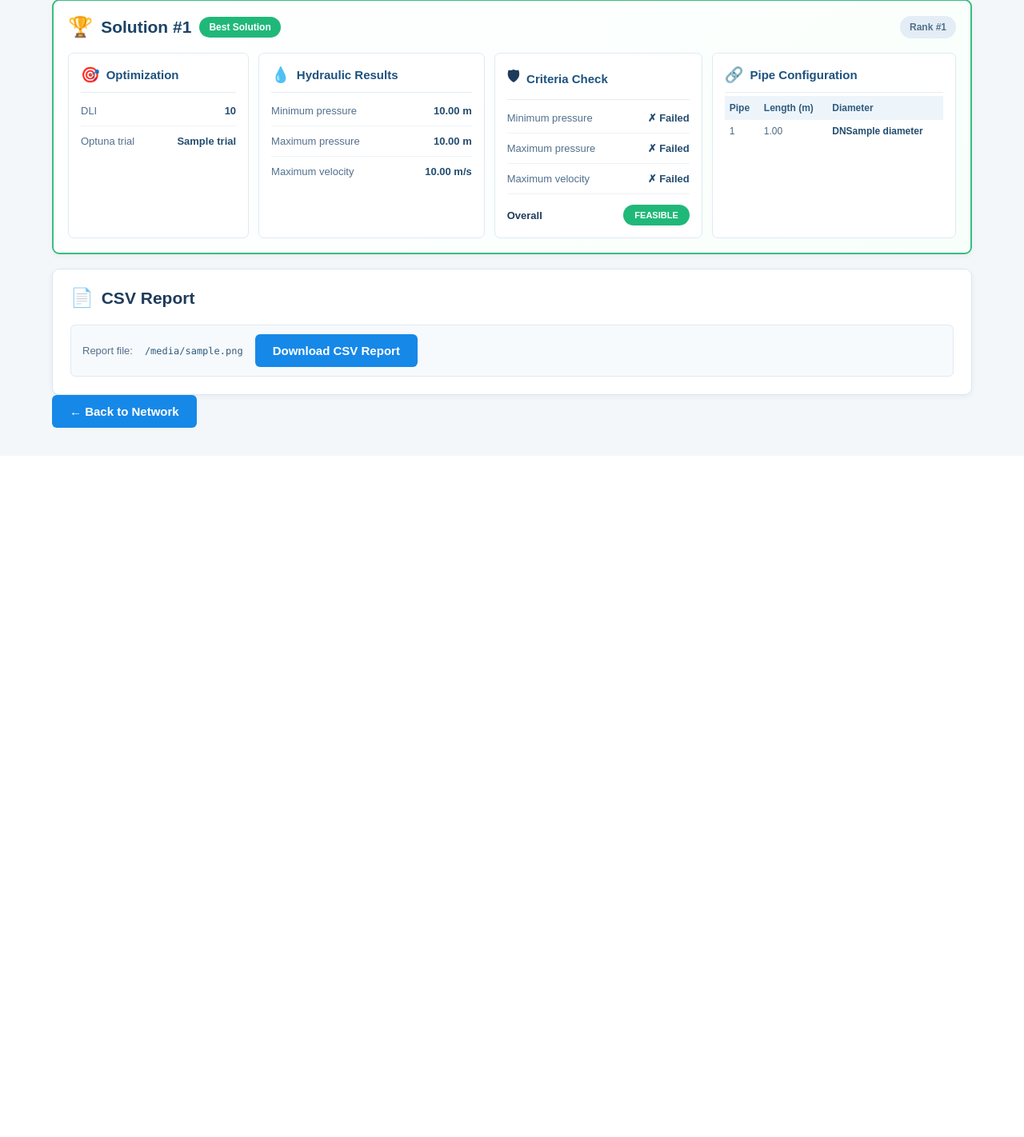
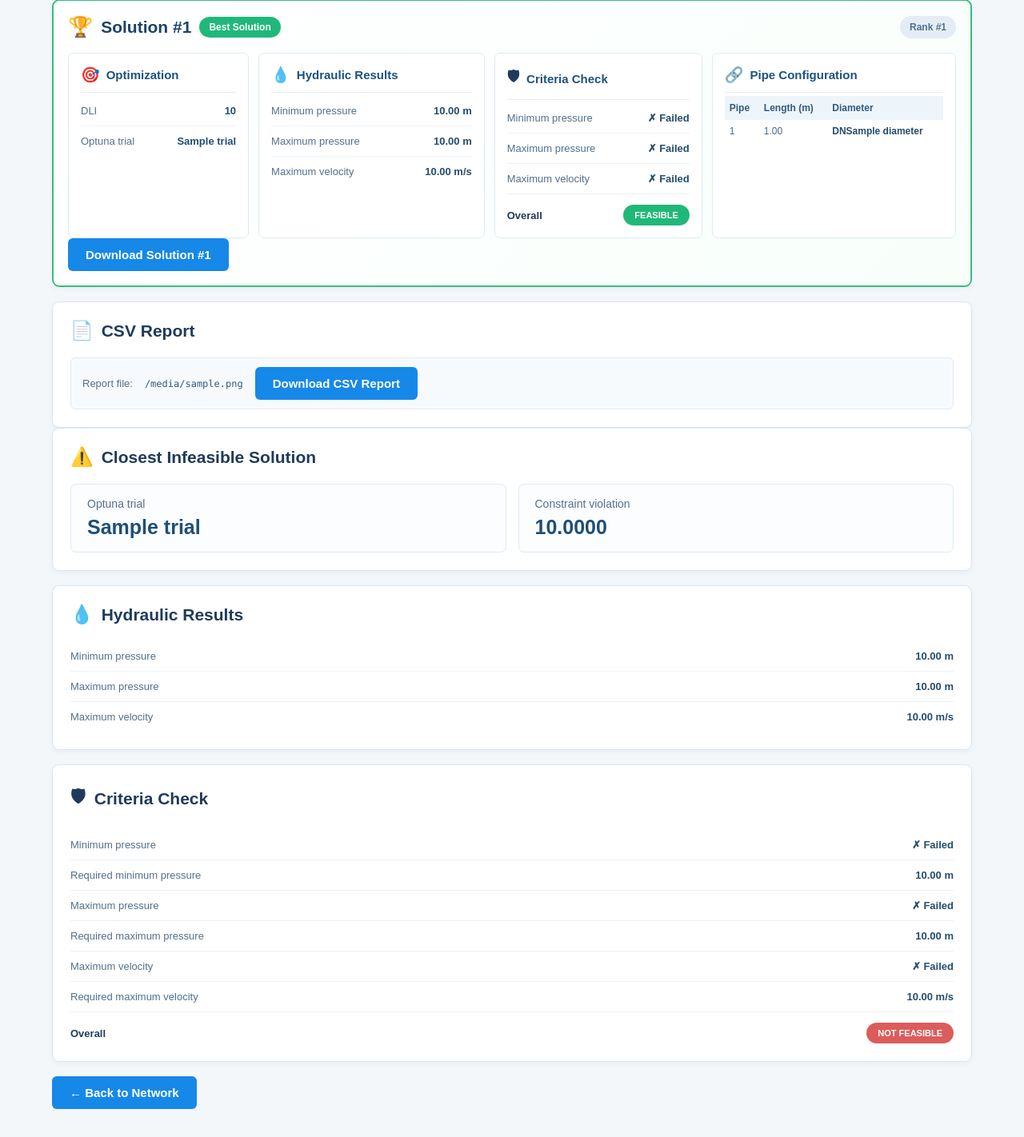
Before and after one commit to Mchaushev/water-network-optimizer, a Flask app: template templates/results.html in a window 1280 px wide. Shown: the part 344-1766 px from the top of the page at 80% size. Before the commit the page ends 879 px from the top, so only its background shows below. Run offline with Flask 3, Linux system fonts and the light colour scheme; the template is opened without the code that fills it: most values are stand-ins (such as "Sample title", 1, 10 or a date in 2020).

Commit message:
Improve optimization results and downloads

```diff
--- a/app.py
+++ b/app.py
@@ -29,7 +29,6 @@ app = Flask(__name__)
 app.secret_key = "water-network-optimizer"
 
 
-@app.route("/")
 @app.route("/")
 def home():
 
@@ -83,6 +82,7 @@ def upload():
 
 @app.route("/optimize", methods=["POST"])
 def optimize():
+    session.pop("csv_file", None)
 
     min_pressure = float(
         request.form["min_pressure"]
@@ -137,8 +137,10 @@ def optimize():
             criteria,
             output_directory
         )
+        session["csv_file"] = csv_file
 
         best_result = results[0]
+
 
         return render_template(
             "results.html",
@@ -162,7 +164,41 @@ def optimize():
         input_file,
         output_directory
     )
+
     session["closest_infeasible_file"] = closest_file
+
+    closest_report = None
+
+    if closest_trial:
+        min_pressure = closest_trial.user_attrs["min_pressure"]
+        max_pressure = closest_trial.user_attrs["max_pressure"]
+        max_velocity = closest_trial.user_attrs["max_velocity"]
+
+        pressure_min_ok = (
+                min_pressure >= criteria["min_pressure"]
+        )
+
+        pressure_max_ok = (
+                max_pressure <= criteria["max_pressure"]
+        )
+
+        velocity_ok = (
+                max_velocity <= criteria["max_velocity"]
+        )
+
+        closest_report = {
+            "trial": closest_trial.number,
+            "constraint_violation":
+                closest_trial.user_attrs["constraint_violation"],
+
+            "min_pressure": min_pressure,
+            "max_pressure": max_pressure,
+            "max_velocity": max_velocity,
+
+            "pressure_min_ok": pressure_min_ok,
+            "pressure_max_ok": pressure_max_ok,
+            "velocity_ok": velocity_ok
+        }
 
     return render_template(
         "results.html",
@@ -173,6 +209,7 @@ def optimize():
         feasible=False,
         closest_trial=closest_trial,
         closest_file=closest_file,
+        closest_report=closest_report,
         criteria=criteria
     )
 @app.route("/download-csv")
@@ -191,6 +228,27 @@ def download_csv():
         as_attachment=True,
         download_name="optuna_top_3_solutions.csv"
     )
+
+@app.route("/download-solution/<int:rank>")
+def download_solution(rank):
+
+    if rank not in [1, 2, 3]:
+        return "Solution not found", 404
+
+    solution_file = os.path.join(
+        output_directory,
+        f"optuna_solution_{rank}.inp"
+    )
+
+    if not os.path.exists(solution_file):
+        return "Solution file not found", 404
+
+    return send_file(
+        solution_file,
+        as_attachment=True,
+        download_name=f"optuna_solution_{rank}.inp"
+    )
+
 
 @app.route("/download-closest-infeasible")
 def download_closest_infeasible():
--- a/templates/results.html
+++ b/templates/results.html
@@ -153,25 +153,153 @@
             </section>
 
         </div>
+             <div class="solution-actions">
+            <a
+                href="{{ url_for('download_solution', rank=result.rank) }}"
+                class="primary-button"
+            >
+                Download Solution #{{ result.rank }}
+            </a>
+        </div>
     </article>
     {% endfor %}
 
     <!-- ========================= -->
     <!-- CSV REPORT -->
     <!-- ========================= -->
+{% if csv_file %}
 <section class="report-card">
     <div class="section-title">
         <span class="section-icon" aria-hidden="true">📄</span>
         <h2>CSV Report</h2>
     </div>
+
     <div class="report-row">
         <span>Report file:</span>
         <strong>{{ csv_file }}</strong>
+
         <a href="{{ url_for('download_csv') }}" class="primary-button">
             Download CSV Report
         </a>
     </div>
 </section>
+{% endif %}
+
+    <!-- ========================= -->
+    <!-- Closest Infeasible Solution REPORT -->
+    <!-- ========================= -->
+
+    {% if closest_report %}
+<section class="summary-card">
+
+    <div class="section-title">
+        <span class="section-icon" aria-hidden="true">⚠️</span>
+        <h2>Closest Infeasible Solution</h2>
+    </div>
+
+    <div class="summary-grid">
+
+        <div class="summary-item">
+            <span class="summary-label">Optuna trial</span>
+            <strong>{{ closest_report.trial }}</strong>
+        </div>
+
+        <div class="summary-item">
+            <span class="summary-label">Constraint violation</span>
+            <strong>
+                {{ "%.4f"|format(closest_report.constraint_violation) }}
+            </strong>
+        </div>
+
+    </div>
+
+</section>
+
+
+<section class="summary-card">
+
+    <div class="section-title">
+        <span class="section-icon" aria-hidden="true">💧</span>
+        <h2>Hydraulic Results</h2>
+    </div>
+
+    {{ metric_row(
+        'Minimum pressure',
+        "%.2f"|format(closest_report.min_pressure),
+        'm'
+    ) }}
+
+    {{ metric_row(
+        'Maximum pressure',
+        "%.2f"|format(closest_report.max_pressure),
+        'm'
+    ) }}
+
+    {{ metric_row(
+        'Maximum velocity',
+        "%.2f"|format(closest_report.max_velocity),
+        'm/s'
+    ) }}
+
+</section>
+
+
+<section class="summary-card">
+
+    <div class="section-title">
+        <span class="section-icon" aria-hidden="true">🛡</span>
+        <h2>Criteria Check</h2>
+    </div>
+
+    {{ criteria_row(
+        'Minimum pressure',
+        closest_report.pressure_min_ok
+    ) }}
+
+    <div class="metric-row">
+        <span>Required minimum pressure</span>
+        <strong>
+            {{ "%.2f"|format(criteria.min_pressure) }} m
+        </strong>
+    </div>
+
+
+    {{ criteria_row(
+        'Maximum pressure',
+        closest_report.pressure_max_ok
+    ) }}
+
+    <div class="metric-row">
+        <span>Required maximum pressure</span>
+        <strong>
+            {{ "%.2f"|format(criteria.max_pressure) }} m
+        </strong>
+    </div>
+
+
+    {{ criteria_row(
+        'Maximum velocity',
+        closest_report.velocity_ok
+    ) }}
+
+    <div class="metric-row">
+        <span>Required maximum velocity</span>
+        <strong>
+            {{ "%.2f"|format(criteria.max_velocity) }} m/s
+        </strong>
+    </div>
+
+
+    <div class="overall-row">
+        <span>Overall</span>
+        <span class="failed-badge">
+            NOT FEASIBLE
+        </span>
+    </div>
+
+</section>
+{% endif %}
+
 
     <!-- ========================= -->
     <!-- BACK BUTTON -->
```
Also changed, not shown: README.md (added), 1 other file. Lines whose indentation alone changed are shown as unchanged.
